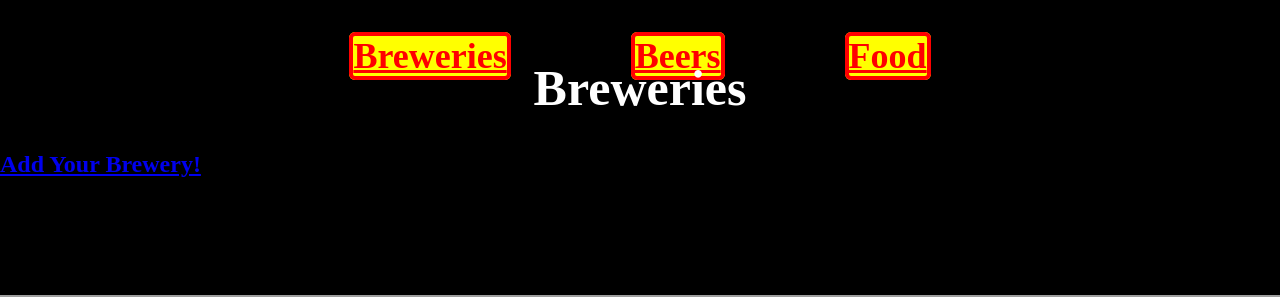
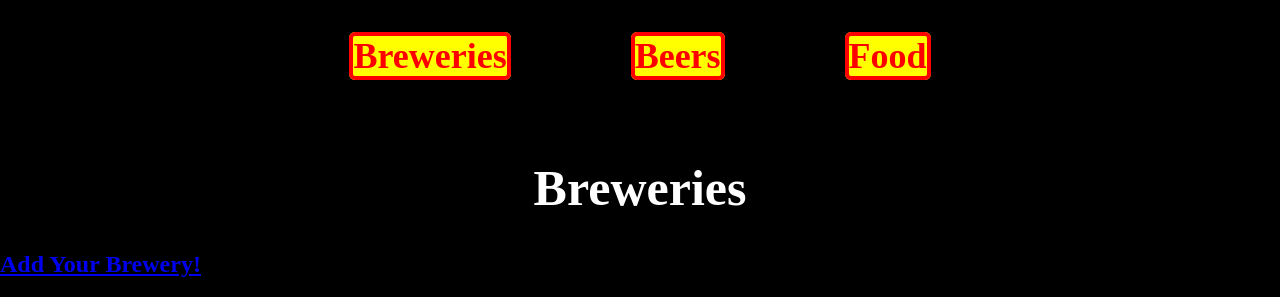
Before and after one commit to mdrisco4/breweries_django_be, a Django app: page / in a window 1280 px wide. Shown: the part 505-802 px from the top of the page. Run offline with Django 3.2, Linux system fonts and the light colour scheme; data that the repository does not hold is empty.

Commit message:
making som estyling changes, need to add responsiveness and update deployment

```diff
--- a/breweries/static/css/styles.css
+++ b/breweries/static/css/styles.css
@@ -19,7 +19,7 @@ body {
   text-align: center;
   /* margin-left: auto; */
   /* margin-right: auto; */
-  margin-top: 60px;
+  margin-top: 160px;
   color: white;
   font-size: 50px;
 }
@@ -111,6 +111,7 @@ body {
   background-color: yellow;
   border: 4px solid red;
   border-radius: 6px;
+  text-decoration: none;
 }
 
 .perma-links:hover {
@@ -181,6 +182,7 @@ body {
   color: crimson;
   background-color: rgba(255,255,255, 50%);
   border: 2px solid crimson;
+  text-decoration: none;
 }
 
 .brewery-detail-beer-name:hover {
@@ -383,6 +385,7 @@ body {
   margin-left: 40px;
   font-size: 24px;
   margin-left: 120px;
+  text-decoration: none;
 }
 
 .food-list-item:hover {
```
